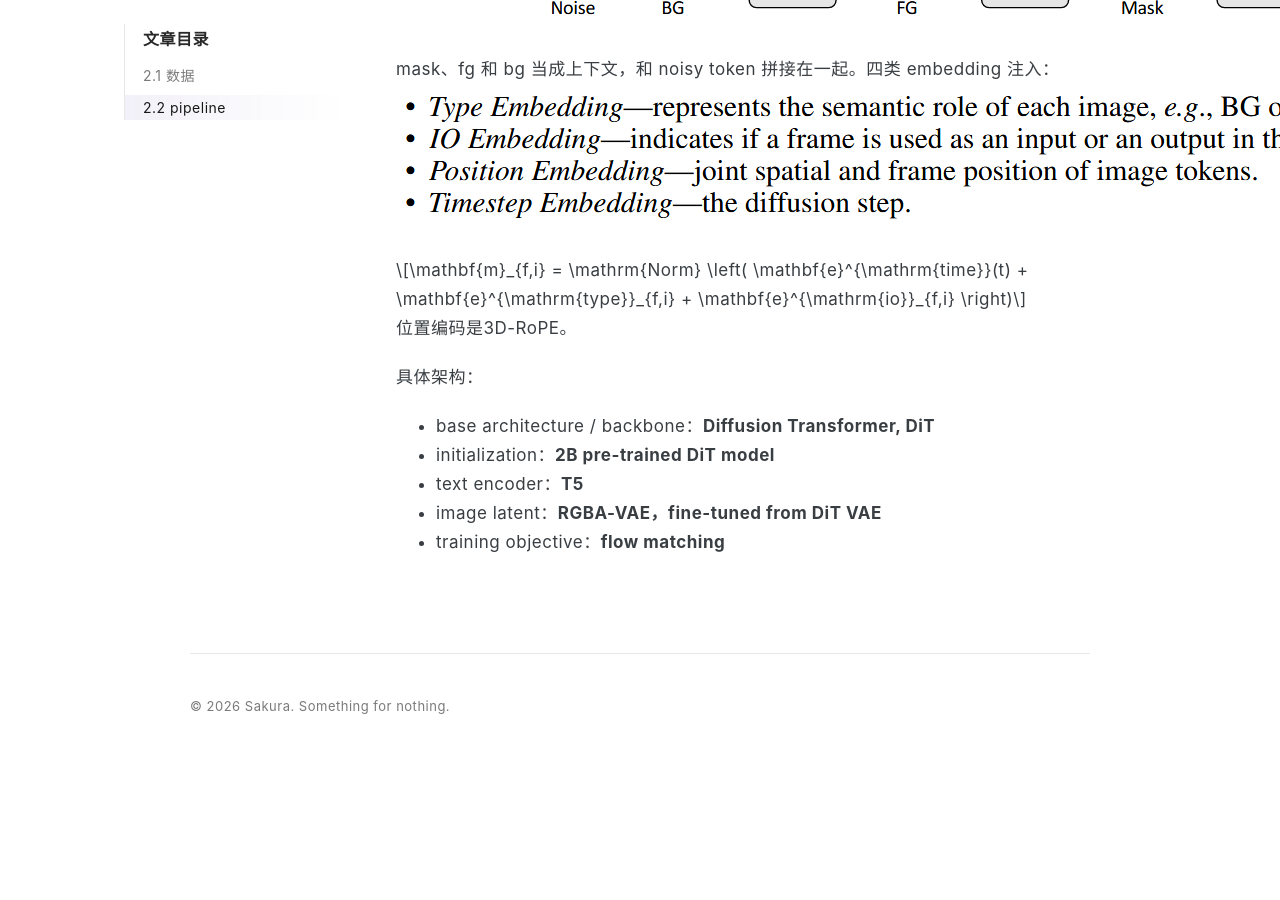
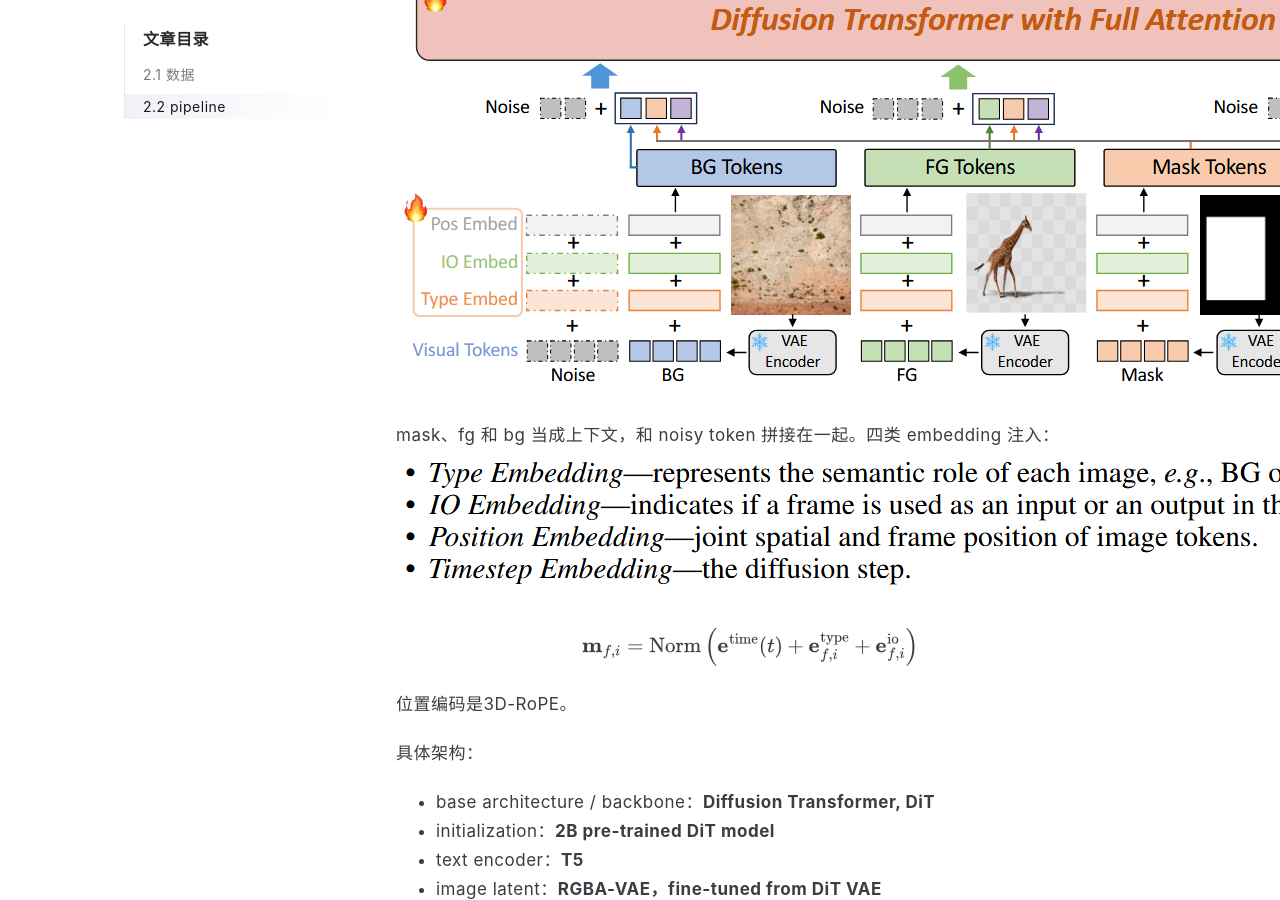
Before and after one commit to sakur7a/Blog, a Jekyll site: the page built from _posts/2026-05-14-a-unified-and-controllable-framework-for-layered-image-generation-with-visual-effects.md, in a window 1280 px wide and 900 px high, scrolled down 4198 px. Built offline with Jekyll 4.4.1, drawn with Linux system fonts in a browser that asks for light colours; nearby versions of some CDN libraries; some web fonts are replaced; library files that are not in the unit come from our copies; before the commit the page ends 4970 px from its top, so only the background shows below that.

Commit message:
fix: load MathJax for \[...\] formulas, add cover image to post layout
- MathJax loading condition now also checks for \[ in content
- Post layout now renders cover image when present in front matter

```diff
--- a/_layouts/post.html
+++ b/_layouts/post.html
@@ -5,6 +5,9 @@
 
 <article class="post-content hentry">
   <h1 class="post-title entry-title">{{ page.title }}</h1>
+  {% if page.cover %}
+  <div class="post-cover" style="background-image: url('{{ page.cover | relative_url }}'); background-position: {{ page.cover_position | default: '50% 50%' }};"></div>
+  {% endif %}
   <p class="page-info">
     <span>{{ page.categories | join: " / " | default: "Notes" }}</span>
     <time datetime="{{ page.date | date_to_xmlschema }}">{{ page.date | date: "%Y-%m-%d" }}</time>
--- a/assets/js/site.js
+++ b/assets/js/site.js
@@ -329,7 +329,7 @@
 
 (function () {
   var content = document.getElementById("post-content");
-  if (!content || content.textContent.indexOf("$") === -1) return;
+  if (!content || (content.textContent.indexOf("$") === -1 && content.textContent.indexOf("\\[") === -1)) return;
   var currentScript = document.currentScript;
 
   function copyText(value) {
```
